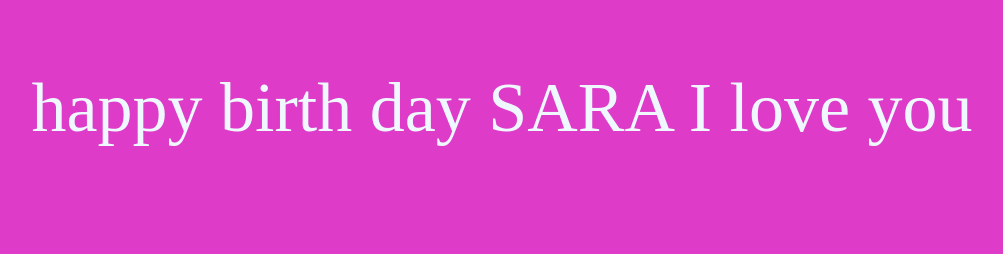
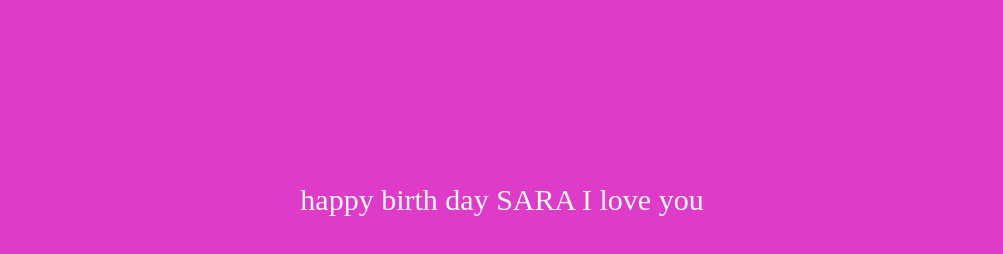
Before and after one commit to kmlproduct/birth-day, a plain HTML site: page index.html in a window 1280 px wide. Both pictures are taken after a click on the button "click here". Shown: the whole page, without its empty margins (138-1141 px from the left). Drawn offline with Linux system fonts and the light colour scheme.

Commit message:
next comit

```diff
--- a/main.css
+++ b/main.css
@@ -3,7 +3,7 @@ body {
 }
 
 .mydiv {
-    margin: auto 100px;
+    margin: 100px;
     background-color: rgb(73, 224, 131);
     display: flex;
     justify-content: center;
@@ -15,7 +15,7 @@ body {
 .mydiv div {
     display: none;
     color: aliceblue;
-    font-size: 70px;
+    font-size: 30px;
 }
 
 button {
```
